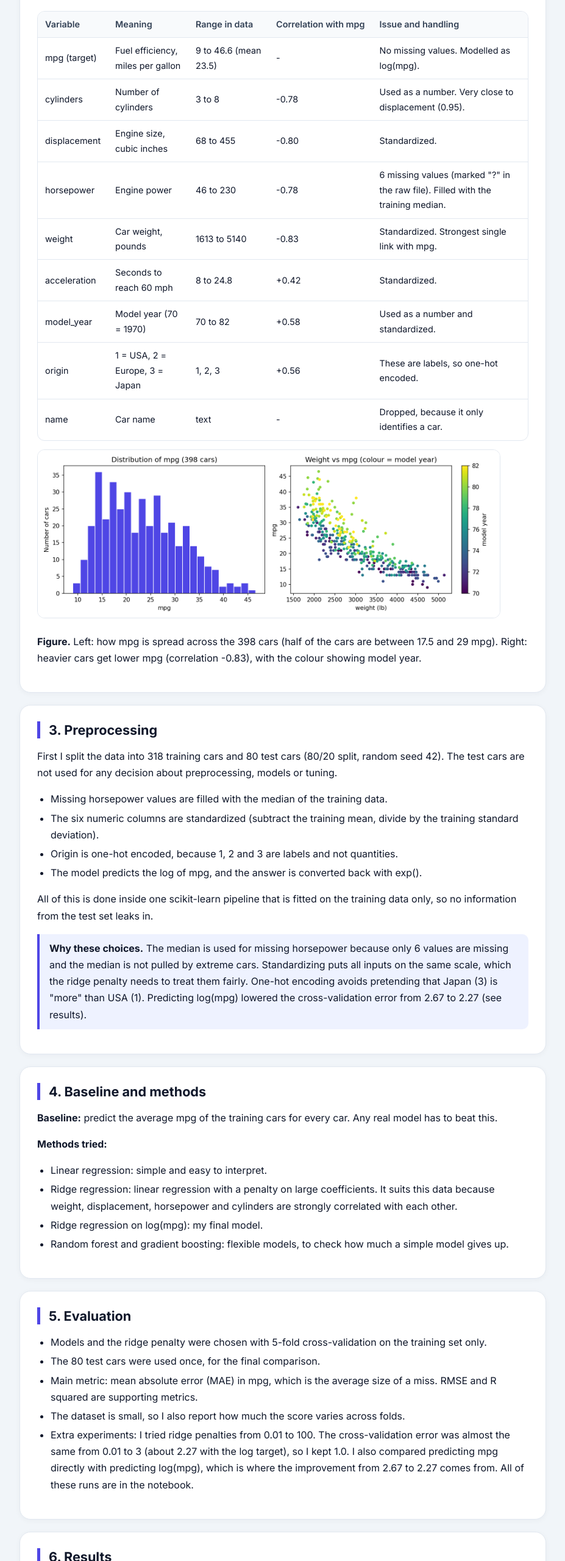
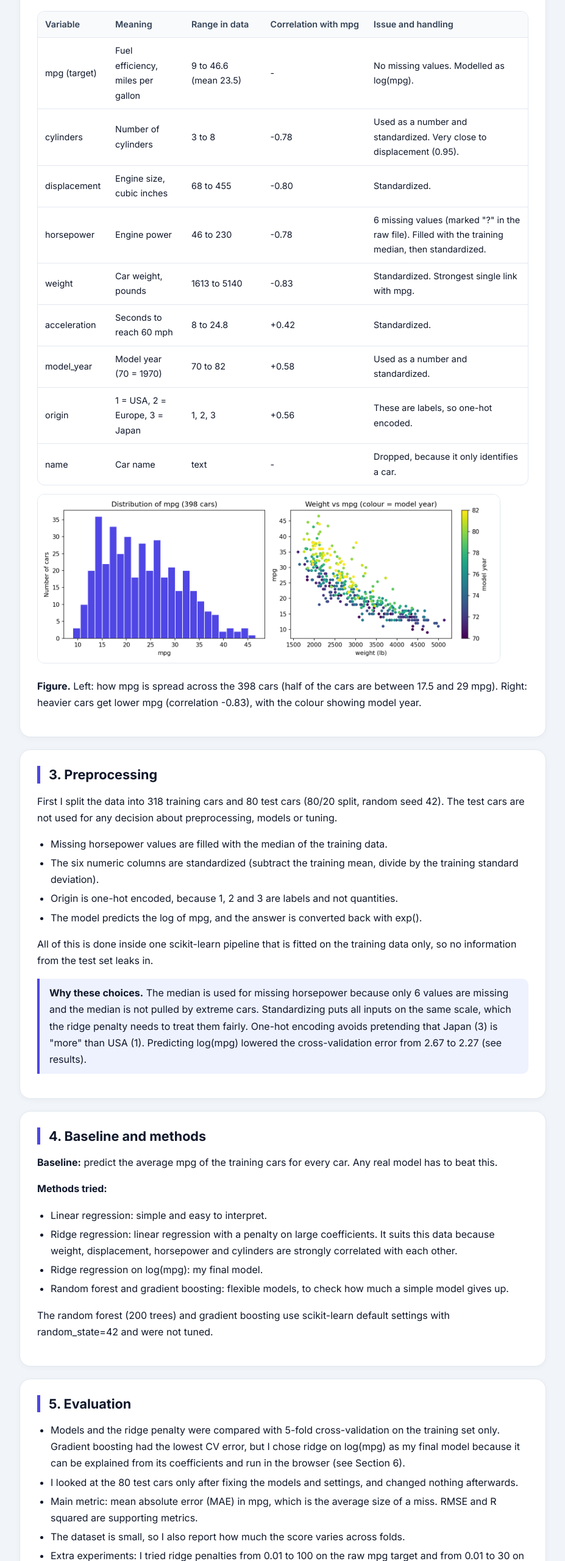
Before and after one commit to miriyalapriya/auto-mpg-project, a plain HTML site: page index.html in a window 1280 px wide. Shown: the part 1480-4040 px from the top of the page at 61% size, without its empty margins (176-1103 px from the left). Drawn offline with Linux system fonts and the light colour scheme.

Commit message:
Update index.html

```diff
--- a/index.html
+++ b/index.html
@@ -143,9 +143,9 @@
       <table>
         <tr><th>Variable</th><th>Meaning</th><th>Range in data</th><th>Correlation with mpg</th><th>Issue and handling</th></tr>
         <tr><td>mpg (target)</td><td>Fuel efficiency, miles per gallon</td><td>9 to 46.6 (mean 23.5)</td><td>-</td><td>No missing values. Modelled as log(mpg).</td></tr>
-        <tr><td>cylinders</td><td>Number of cylinders</td><td>3 to 8</td><td>-0.78</td><td>Used as a number. Very close to displacement (0.95).</td></tr>
+        <tr><td>cylinders</td><td>Number of cylinders</td><td>3 to 8</td><td>-0.78</td><td>Used as a number and standardized. Very close to displacement (0.95).</td></tr>
         <tr><td>displacement</td><td>Engine size, cubic inches</td><td>68 to 455</td><td>-0.80</td><td>Standardized.</td></tr>
-        <tr><td>horsepower</td><td>Engine power</td><td>46 to 230</td><td>-0.78</td><td>6 missing values (marked "?" in the raw file). Filled with the training median.</td></tr>
+        <tr><td>horsepower</td><td>Engine power</td><td>46 to 230</td><td>-0.78</td><td>6 missing values (marked "?" in the raw file). Filled with the training median, then standardized.</td></tr>
         <tr><td>weight</td><td>Car weight, pounds</td><td>1613 to 5140</td><td>-0.83</td><td>Standardized. Strongest single link with mpg.</td></tr>
         <tr><td>acceleration</td><td>Seconds to reach 60 mph</td><td>8 to 24.8</td><td>+0.42</td><td>Standardized.</td></tr>
         <tr><td>model_year</td><td>Model year (70 = 1970)</td><td>70 to 82</td><td>+0.58</td><td>Used as a number and standardized.</td></tr>
@@ -180,16 +180,17 @@
       <li>Ridge regression on log(mpg): my final model.</li>
       <li>Random forest and gradient boosting: flexible models, to check how much a simple model gives up.</li>
     </ul>
+    <p>The random forest (200 trees) and gradient boosting use scikit-learn default settings with random_state=42 and were not tuned.</p>
   </section>
 
   <section>
     <h2>5. Evaluation</h2>
     <ul>
-      <li>Models and the ridge penalty were chosen with 5-fold cross-validation on the training set only.</li>
-      <li>The 80 test cars were used once, for the final comparison.</li>
+      <li>Models and the ridge penalty were compared with 5-fold cross-validation on the training set only. Gradient boosting had the lowest CV error, but I chose ridge on log(mpg) as my final model because it can be explained from its coefficients and run in the browser (see Section 6).</li>
+      <li>I looked at the 80 test cars only after fixing the models and settings, and changed nothing afterwards.</li>
       <li>Main metric: mean absolute error (MAE) in mpg, which is the average size of a miss. RMSE and R squared are supporting metrics.</li>
       <li>The dataset is small, so I also report how much the score varies across folds.</li>
-      <li>Extra experiments: I tried ridge penalties from 0.01 to 100. The cross-validation error was almost the same from 0.01 to 3 (about 2.27 with the log target), so I kept 1.0. I also compared predicting mpg directly with predicting log(mpg), which is where the improvement from 2.67 to 2.27 comes from. All of these runs are in the notebook.</li>
+      <li>Extra experiments: I tried ridge penalties from 0.01 to 100 on the raw mpg target and from 0.01 to 30 on the log target. The cross-validation error was almost the same from 0.01 to 3 (about 2.27 with the log target), so I kept 1.0. I also compared predicting mpg directly with predicting log(mpg), which is where the improvement from 2.67 to 2.27 comes from. All of these runs are in the notebook.</li>
     </ul>
   </section>
 
@@ -323,13 +324,13 @@
       <p style="font-size:0.85rem;color:#64748b;margin:6px 0 0;">A longer bar means the model got worse by more when that specification was removed (rise in cross-validation MAE, in mpg). Empty bars mean the error did not rise, so those specifications add almost nothing once the others are known.</p>
     </div>
     <div class="callout"><b>Model year matters most, then weight.</b> Cylinders, displacement and acceleration add almost nothing once the other specifications are known (removing them changes the error by less than 0.015 mpg, which is within noise).</div>
-    <p>The two views differ for a reason. Weight has the biggest coefficient, but removing it hurts less than removing model year, because displacement, horsepower and cylinders are strongly related to weight and can partly take over its job. Model year has no substitute. For the same reason, the positive coefficient on displacement should not be read as "bigger engines raise mpg". It comes from related inputs sharing credit.</p>
+    <p>The two views differ, probably for a reason. Weight has the biggest coefficient, but removing it hurts less than removing model year, likely because displacement, horsepower and cylinders are strongly related to weight and can partly take over its job. No other input tracks model year, so removing it hurts more. For the same reason, the positive coefficient on displacement should not be read as "bigger engines raise mpg". It likely comes from related inputs sharing credit.</p>
   </section>
 
   <section>
     <h2>9. Errors</h2>
     <img src="pred_vs_actual.png" alt="Predicted vs actual mpg for the 80 test cars" width="480">
-    <p>Points close to the red line are good predictions. The model follows the line well, and the biggest misses are at the high-mpg end. The five largest errors on the test set were:</p>
+    <p>Points close to the red line are good predictions. The model follows the line well, and the biggest misses are mostly at the high-mpg end. Error = predicted minus actual. The five largest errors on the test set were:</p>
     <div class="tablewrap">
       <table>
         <tr><th>Row (index in CSV, from 0)</th><th>Specs</th><th>Actual</th><th>Predicted</th><th>Error</th></tr>
```
